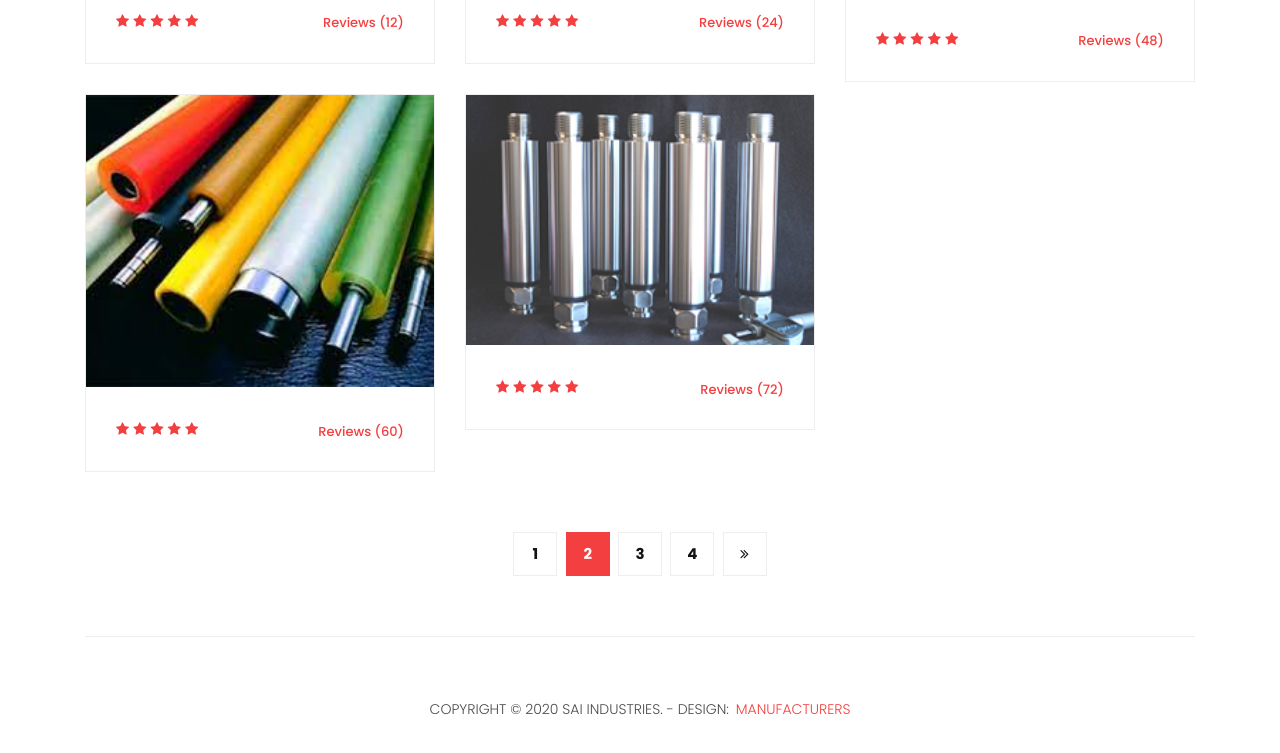
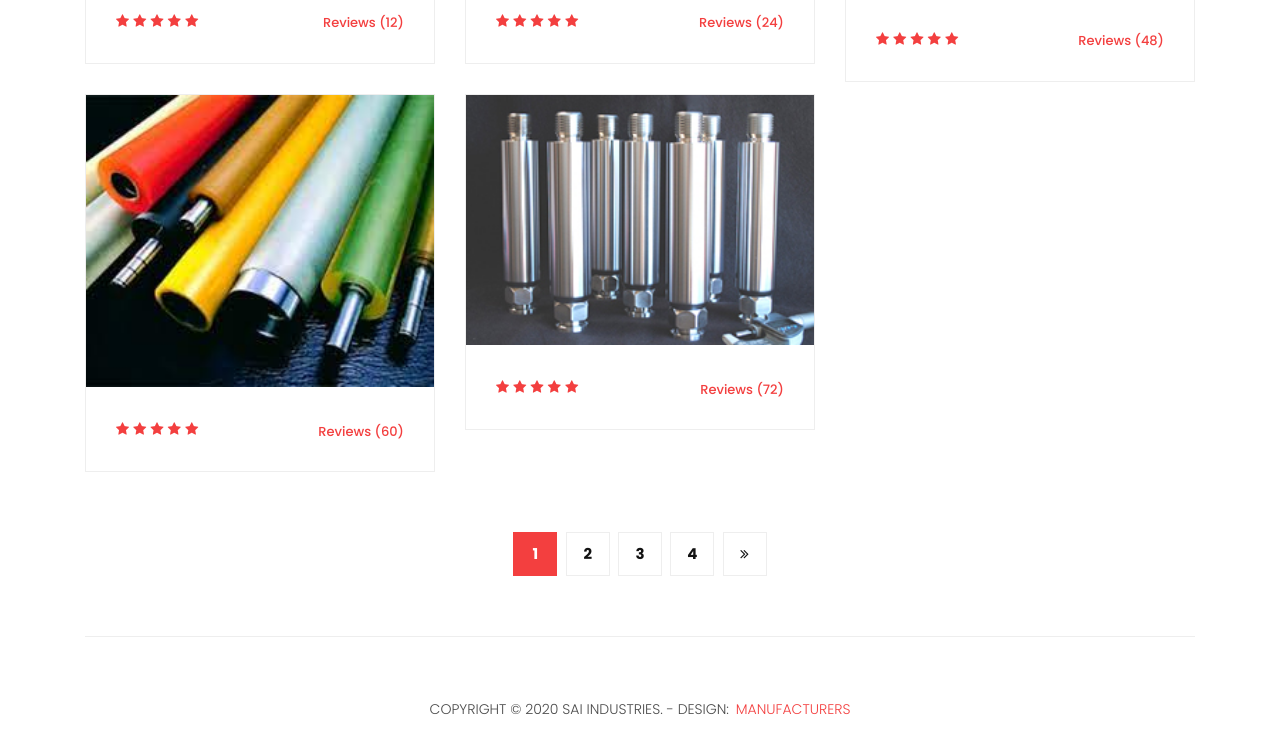
Before and after one commit to Arnab-Afk/saiindustries, a plain HTML site: page products.html in a window 1280 px wide. Shown: the part 1021-1774 px from the top of the page. Drawn offline with Linux system fonts and the light colour scheme.

Commit message:
Update products.html

```diff
--- a/products.html
+++ b/products.html
@@ -201,8 +201,8 @@ https://templatemo.com/tm-546-sixteen-clothing
           </div>
           <div class="col-md-12">
             <ul class="pages">
-              <li><a href="#">1</a></li>
-              <li class="active"><a href="#">2</a></li>
+              <li class="active"><a href="#">1</a></li>
+              <li><a href="#">2</a></li>
               <li><a href="#">3</a></li>
               <li><a href="#">4</a></li>
               <li><a href="#"><i class="fa fa-angle-double-right"></i></a></li>
```
